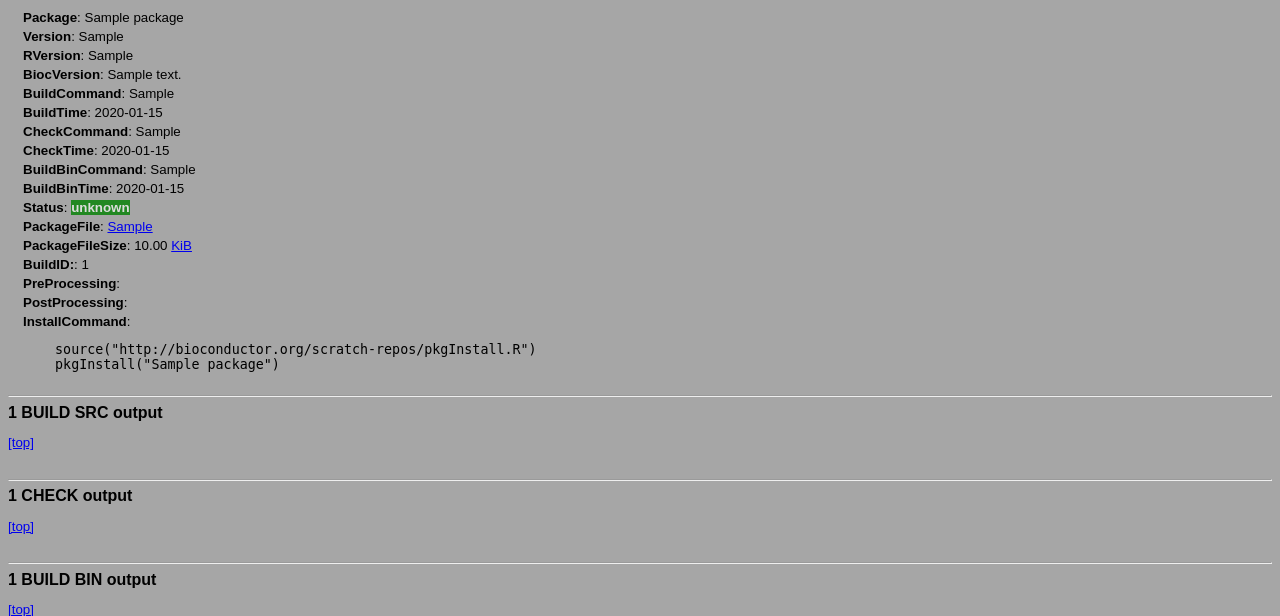
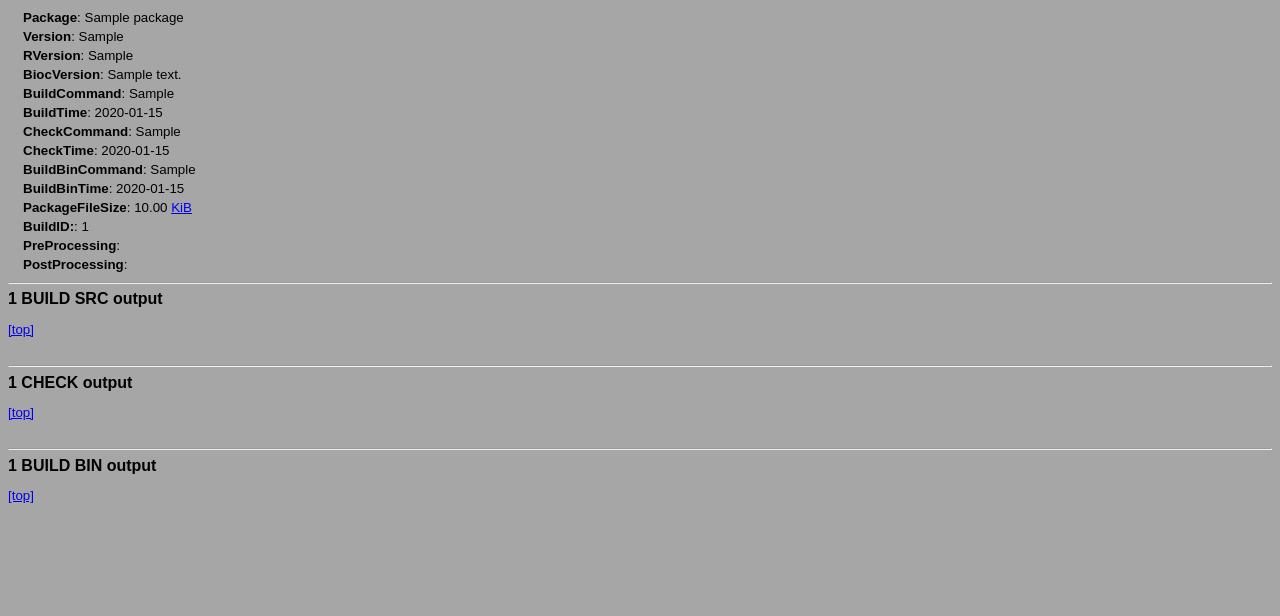
Before and after one commit to b-long/spb_history, a Django app: template viewhistory/templates/job.html in a window 1280 px wide. Shown: the part 247-863 px from the top of the page. After the commit the page ends 750 px from the top, so only its background shows below. Run offline with Django 3.2, Linux system fonts and the light colour scheme; tables that the repository leaves empty hold one stand-in row (values such as "Sample post"); the template is opened without the code that fills it: values that come from a table or form of the project are taken from there, most other values are stand-ins (such as "Sample title", 1, 10 or a date in 2020); data that the repository does not hold is empty.

Commit message:
Update build report builder summary section
  - no longer pushing build product to staging so removed
    build product section and installation section
  - also removed status section

```diff
--- a/viewhistory/templates/job.html
+++ b/viewhistory/templates/job.html
@@ -111,17 +111,10 @@
    							<tr><td><b>CheckTime</b>: <span id="{{build.builder_id}}_checktime">{{build.check_time}}</span></td></tr>
                  					<tr><td><b>BuildBinCommand</b>: <span id="{{build.builder_id}}_buildbin_command">{{build.r_buildbin_cmd}}</span></td></tr>
  							<tr><td><b>BuildBinTime</b>: <span id="{{build.builder_id}}_buildbintime">{{build.buildbin_time}}</span></td></tr>
-                 					<tr><td><b>Status</b>: <span id="{{build.builder_id}}_status" class="{{build.builder_id}}_EVENT OK">{{build.postprocessing_result}}</span></td></tr>
-                					<tr><td><b>PackageFile</b>: <span id="{{build.builder_id}}_build_product"><a href="http://bioconductor.org/scratch-repos/{{job.bioc_version}}/{{build.pkg_type}}/{{build.build_product}}"> {{build.build_product}}</a></span></td></tr>
                 					<tr><td><b>PackageFileSize</b>: <span id="{{build.builder_id}}_file_size">{{build.filesize}}</span> <a href="http://en.wikipedia.org/wiki/KiB" target="_blank">KiB</a></td></tr>
                 					<tr><td><b>BuildID:</b>: <span id="{{build.builder_id}}_build_id">{{job.job_id}}</span></td></tr>
                 					<tr><td><b>PreProcessing</b>: <span id="{{build.builder_id}}_pre_processing">{{build.preprocessing_message}}</span></td></tr>
                 					<tr><td><b>PostProcessing</b>: <span id="{{build.builder_id}}_post_processing">{{build.post_processing_message}}</span></td></tr>
-                					<tr><td><b>InstallCommand</b>: <br>
-<pre id="{{build.builder_id}}_install_command">
-    source("http://bioconductor.org/scratch-repos/pkgInstall.R")
-    pkgInstall("{{job.package}}")</pre>
-							</td></tr>
                 				</tbody></table>
                 			</div>
                 			<hr>
```
